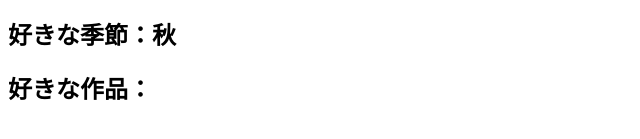
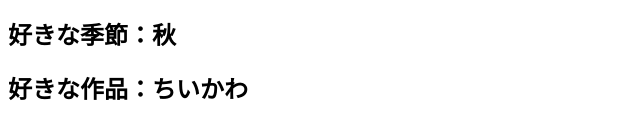
Before and after one commit to hiroro-d/support-station-sample, a plain HTML site: page index.html in a window 1280 px wide. Shown: the part 293-432 px from the top of the page, without its empty margins (0-640 px from the left). Drawn offline with Linux system fonts and the light colour scheme.

Commit message:
ちいかわを追加

```diff
--- a/index.html
+++ b/index.html
@@ -13,6 +13,6 @@
     <h2 class="drink">好きな飲み物：紅茶</h2>
     <h2 class="color">好きな色：青</h2>
     <h2 class="season">好きな季節：秋</h2>
-    <h2 class="work">好きな作品：</h2>
+    <h2 class="work">好きな作品：ちいかわ</h2>
   </body>
 </html>
```
